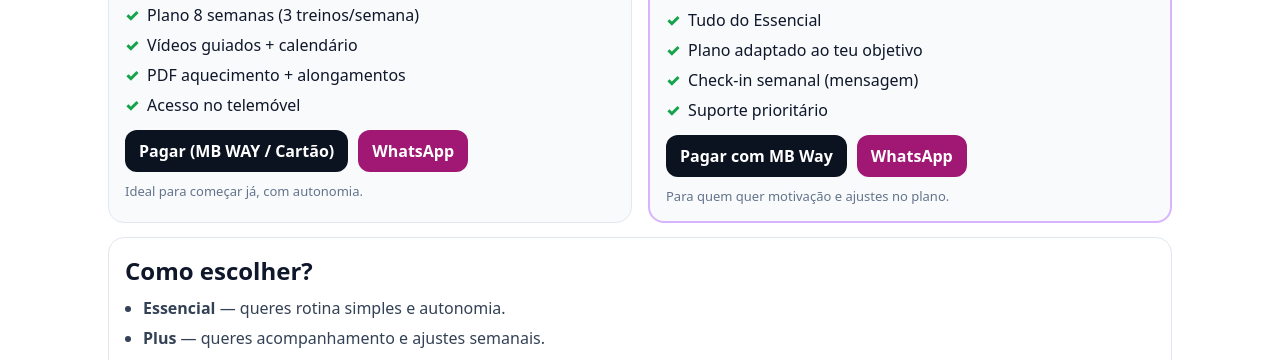
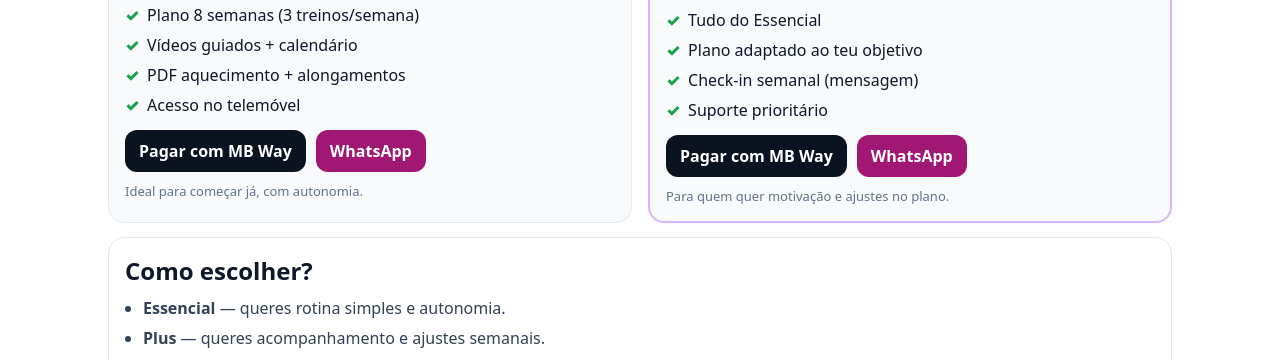
Before and after one commit to Venoomized/Aulas-De-Pilates, a plain HTML site: page packs/index.html in a window 1280 px wide. Shown: the part 407-767 px from the top of the page. Drawn offline with Linux system fonts and the light colour scheme.

Commit message:
Atualizar o index.html

```diff
--- a/packs/index.html
+++ b/packs/index.html
@@ -60,7 +60,7 @@
             </div>
 
             <div class="btnRow">
-              <a class="btnPay" id="payEssencial" target="_blank" rel="noopener">Pagar (MB WAY / Cartão)</a>
+              <a class="btnPay" id="payEssencial" target="_blank" rel="noopener">Pagar com MB Way</a>
               <a class="btn" id="waEssencial" target="_blank" rel="noopener">WhatsApp</a>
             </div>
 
```
